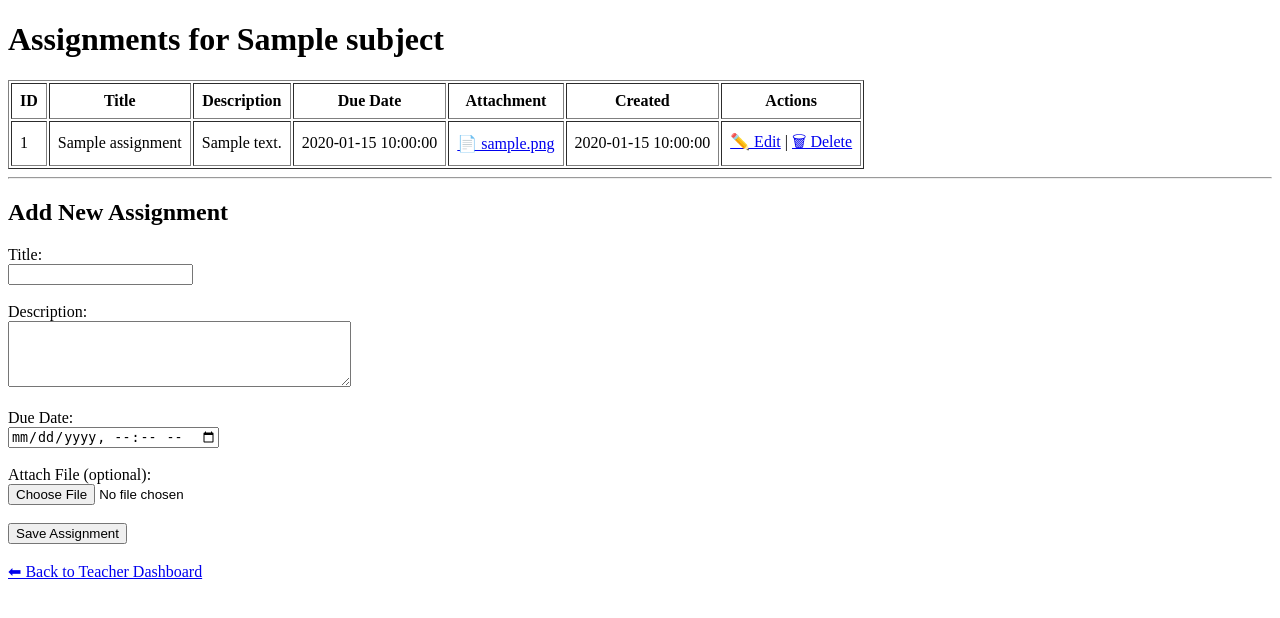
After one commit to Reedze6069/student-system2025, a PHP site: page /teacher/assignments.php?class_id=1 in a window 1280 px wide. The commit adds this page. Shown: the top 618 px of the page. Run offline with PHP 8.4, Linux system fonts and the light colour scheme; the visitor is signed in with stand-in values (Sample User, id 1); tables that the repository leaves empty or names only in its code hold one stand-in row (values such as "Sample post").

Commit message:
Teacher assignment management (edit/delete) + dashboard updates
- Added Teacher Edit Assignment (edit_assignment.php)
- Added Teacher Delete Assignment (delete_assignment.php)
- Updated Teacher Assignments page to support editing & deleting
- Updated Teacher Dashboard to list assigned classes properly
- Minor cleanup in public/dashboard.php for role redirects
- Added sample uploaded assignment file for testing

```diff
--- /dev/null
+++ b/public/teacher/assignments.php
@@ -0,0 +1,156 @@
+<?php
+session_start();
+require_once __DIR__ . "/../../config/db.php";
+global $pdo;
+
+// ✅ Only Teachers can access
+if (!isset($_SESSION['user_id']) || $_SESSION['role_id'] != 2) {
+    header("Location: ../login.php");
+    exit();
+}
+
+$teacher_id = $_SESSION['user_id'];
+
+// ✅ Get class_id from URL
+$class_id = $_GET['class_id'] ?? null;
+if (!$class_id) {
+    echo "❌ No class selected!";
+    exit();
+}
+
+// ✅ Check if this class belongs to this teacher
+$class_stmt = $pdo->prepare("
+    SELECT c.id, s.name AS subject_name
+    FROM classes c
+    JOIN subjects s ON c.subject_id = s.id
+    WHERE c.id = ? AND c.teacher_id = ?
+");
+$class_stmt->execute([$class_id, $teacher_id]);
+$class = $class_stmt->fetch(PDO::FETCH_ASSOC);
+
+if (!$class) {
+    echo "❌ You are not assigned to this class!";
+    exit();
+}
+
+// ✅ Handle new assignment creation
+if ($_SERVER['REQUEST_METHOD'] === 'POST') {
+    $title = $_POST['title'];
+    $description = $_POST['description'];
+    $due_date = $_POST['due_date'];
+
+    // 1️⃣ Save assignment first
+    $stmt = $pdo->prepare("
+        INSERT INTO assignments (class_id, title, description, due_date)
+        VALUES (?, ?, ?, ?)
+    ");
+    $stmt->execute([$class_id, $title, $description, $due_date]);
+
+    $assignment_id = $pdo->lastInsertId(); // get new assignment ID
+
+    // 2️⃣ If a file was uploaded, handle it
+    if (!empty($_FILES['assignment_file']['name'])) {
+        $uploadDir = __DIR__ . "/../../uploads/assignments/";
+        if (!is_dir($uploadDir)) {
+            mkdir($uploadDir, 0777, true); // create folder if not exists
+        }
+
+        $fileName = time() . "_" . basename($_FILES['assignment_file']['name']);
+        $targetPath = $uploadDir . $fileName;
+
+        if (move_uploaded_file($_FILES['assignment_file']['tmp_name'], $targetPath)) {
+            // Save file info in assignment_files table
+            $filePathDB = "uploads/assignments/" . $fileName; // relative path for later download
+            $fileStmt = $pdo->prepare("
+                INSERT INTO assignment_files (assignment_id, file_name, file_path)
+                VALUES (?, ?, ?)
+            ");
+            $fileStmt->execute([$assignment_id, $_FILES['assignment_file']['name'], $filePathDB]);
+        }
+    }
+
+    // Refresh page
+    header("Location: assignments.php?class_id=" . $class_id);
+    exit();
+}
+
+// ✅ Fetch all assignments for this class
+$assignments_stmt = $pdo->prepare("
+    SELECT a.id, a.title, a.description, a.due_date, a.created_at,
+           f.file_name, f.file_path
+    FROM assignments a
+    LEFT JOIN assignment_files f ON a.id = f.assignment_id
+    WHERE a.class_id = ?
+    ORDER BY a.created_at DESC
+");
+$assignments_stmt->execute([$class_id]);
+$assignments = $assignments_stmt->fetchAll(PDO::FETCH_ASSOC);
+?>
+<!DOCTYPE html>
+<html>
+<head>
+    <title>Manage Assignments - <?= htmlspecialchars($class['subject_name']) ?></title>
+</head>
+<body>
+<h1>Assignments for <?= htmlspecialchars($class['subject_name']) ?></h1>
+
+<?php if (empty($assignments)): ?>
+    <p>❌ No assignments created yet for this class.</p>
+<?php else: ?>
+    <table border="1" cellpadding="8">
+        <tr>
+            <th>ID</th>
+            <th>Title</th>
+            <th>Description</th>
+            <th>Due Date</th>
+            <th>Attachment</th>
+            <th>Created</th>
+            <th>Actions</th>
+        </tr>
+        <?php foreach ($assignments as $a): ?>
+            <tr>
+                <td><?= $a['id'] ?></td>
+                <td><?= htmlspecialchars($a['title']) ?></td>
+                <td><?= htmlspecialchars($a['description']) ?></td>
+                <td><?= $a['due_date'] ?></td>
+                <td>
+                    <?php if ($a['file_path']): ?>
+                        <a href="../../<?= htmlspecialchars($a['file_path']) ?>" target="_blank">📄 <?= htmlspecialchars($a['file_name']) ?></a>
+                    <?php else: ?>
+                        No file
+                    <?php endif; ?>
+                </td>
+                <td><?= $a['created_at'] ?></td>
+                <td>
+                    <a href="edit_assignment.php?id=<?= $a['id'] ?>">✏️ Edit</a> |
+                    <a href="delete_assignment.php?id=<?= $a['id'] ?>&class_id=<?= $class_id ?>"
+                       onclick="return confirm('Are you sure you want to delete this assignment?');">🗑 Delete</a>
+                </td>
+            </tr>
+        <?php endforeach; ?>
+    </table>
+<?php endif; ?>
+
+<hr>
+
+<h2>Add New Assignment</h2>
+<form method="POST" enctype="multipart/form-data">
+    <label>Title:</label><br>
+    <input type="text" name="title" required><br><br>
+
+    <label>Description:</label><br>
+    <textarea name="description" rows="4" cols="40"></textarea><br><br>
+
+    <label>Due Date:</label><br>
+    <input type="datetime-local" name="due_date" required><br><br>
+
+    <label>Attach File (optional):</label><br>
+    <input type="file" name="assignment_file"><br><br>
+
+    <button type="submit">Save Assignment</button>
+</form>
+
+<br>
+<a href="dashboard.php">⬅ Back to Teacher Dashboard</a>
+</body>
+</html>
```
Also changed, not shown: public/dashboard.php (+8 -7 lines), public/teacher/dashboard.php (added, +62 -0 lines), public/teacher/delete_assignment.php (added, +42 -0 lines), public/teacher/edit_assignment.php (added, +110 -0 lines), 1 other file.
